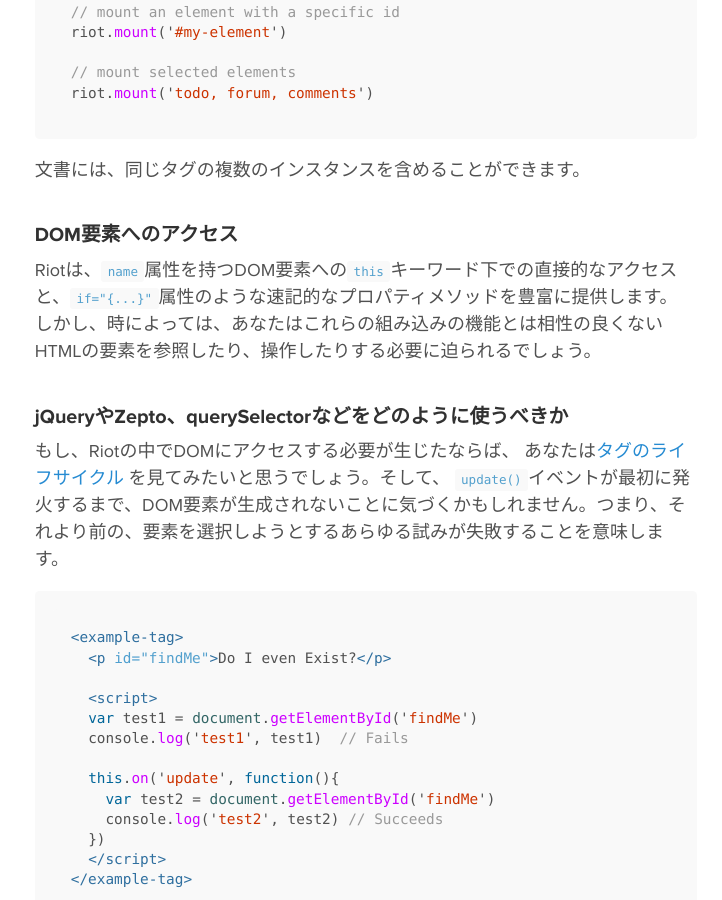
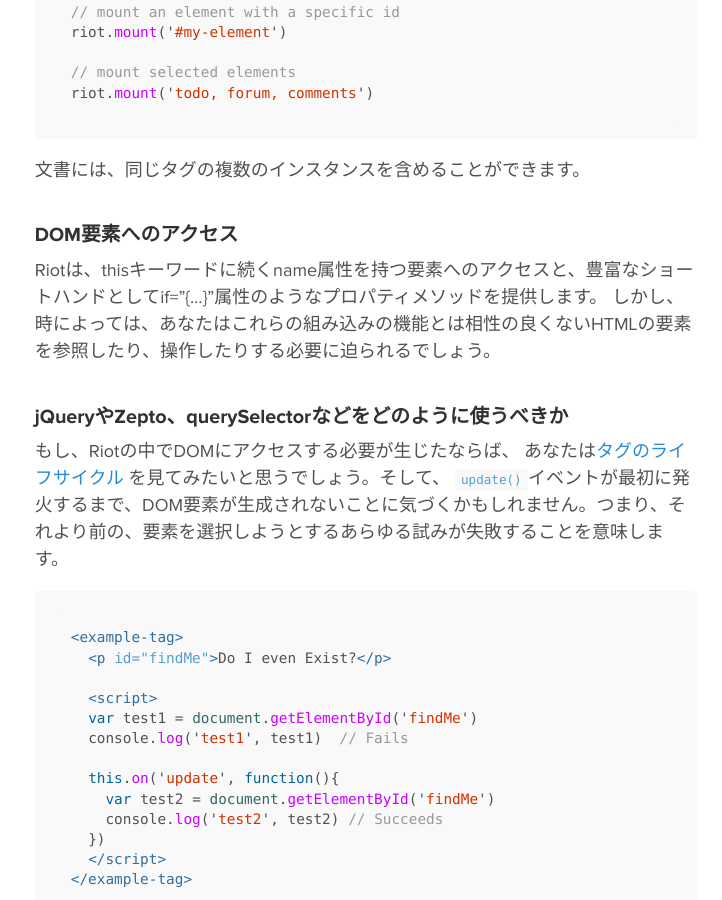
Before and after one commit to riot/riot.github.io, a Jekyll site: the page built from ja/guide/index.md, in a window 1280 px wide and 900 px high, scrolled down 5889 px. Shown: the whole window, without its empty margins (274-996 px from the left). Built offline with Jekyll 4.4.1, drawn with Linux system fonts in a browser that asks for light colours; Markdown is read by kramdown in place of the engine named in the settings.

Commit message:
fix a translated sentence.

```diff
--- a/ja/guide/index.md
+++ b/ja/guide/index.md
@@ -223,7 +223,7 @@
 
 ### DOM要素へのアクセス
 
-Riotは、`name`属性を持つDOM要素への`this`キーワード下での直接的なアクセスと、`if="{...}"`属性のような速記的なプロパティメソッドを豊富に提供します。
+Riotは、thisキーワードに続くname属性を持つ要素へのアクセスと、豊富なショートハンドとしてif="{...}"属性のようなプロパティメソッドを提供します。
 しかし、時によっては、あなたはこれらの組み込みの機能とは相性の良くないHTMLの要素を参照したり、操作したりする必要に迫られるでしょう。
 
 ### jQueryやZepto、querySelectorなどをどのように使うべきか
```
